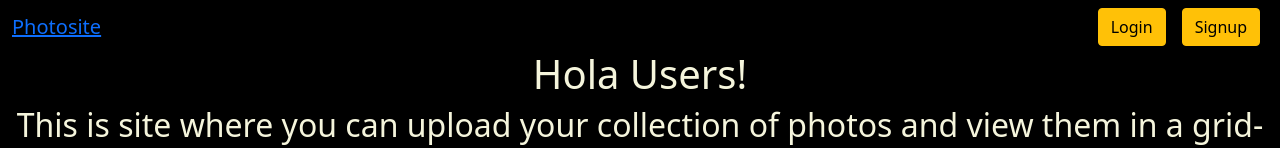
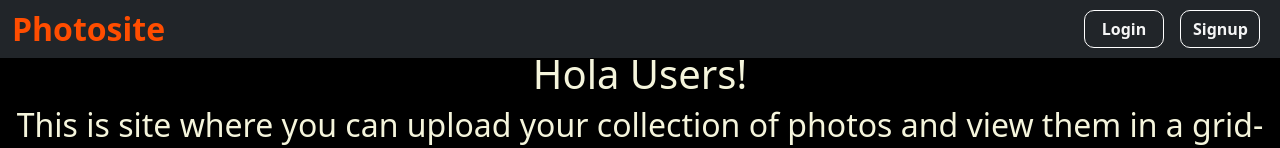
Before and after one commit to RhutvijChiplunkar/Photosite, a React (Create React App) app: page / in a window 1280 px wide. Shown: the top 148 px of the page. Built offline with nearby package versions, Linux system fonts and the light colour scheme; no server answers; the database is empty.

Commit message:
Changes made in navbar

```diff
--- a/src/comps/Navbar/Navbar.css
+++ b/src/comps/Navbar/Navbar.css
@@ -1,4 +1,14 @@
 /* navbar */
+.title{
+  color: #ff4d00;
+  font-weight: bold;
+  font-size: 2rem;
+  text-decoration: none;
+}
+
+.title:hover{
+  color: #ff4d00;
+}
 
 .nav-bar{
   position: absolute;
@@ -10,7 +20,25 @@
   position: absolute;
   height: 6%;
 }
-ul{
+.navbar-all .btn{
+  background-color: transparent;
+  color: whitesmoke;
+  border-color: white;
+  width: auto;
+  font-weight: bold;
+  border-radius: 10px;
+  width: 80px;
+}
+.navbar-all .btn:hover{
+  background-color: whitesmoke;
+  color: black;
+  border: whitesmoke;
+  width: auto;
+  font-weight: bolder;
+  border-radius: 15px;
+  width: 80px;
+}
+/* ul{
   float: right;
 }
 .nav-bar .main{
@@ -45,7 +73,7 @@ ul{
 .nav-bar button:active{
   background-color: white;;
   color:black;
-}
+} */
 
 #a{
   color: black;
--- a/src/comps/Navbar/Navbar.js
+++ b/src/comps/Navbar/Navbar.js
@@ -5,21 +5,15 @@ import { Navbar, Nav, Container, Button } from "react-bootstrap";
 
 const Navb = () => {
   return (
-    /*     <div className="nav-bar">
-          <Link className="main" to="/">Photosite</Link>
-          <Link to="/login"><button>Login</button></Link>
-          <Link to="/signup"><button>Sign Up</button></Link>
-        </div> */
-
     <div className="navbar-all">
-      <Navbar id="a" fixed="top" collapseOnSelect expand="lg" /* bg="dark" variant="dark" */ className="py-0" >
+      <Navbar id="a" fixed="top" collapseOnSelect expand="lg" bg="dark" variant="dark" className="py-0" >
         <Container fluid>
-          <Navbar.Brand> <Link className="main" to="/">Photosite</Link></Navbar.Brand>
-          <Nav className="mb-auto">
+          <Navbar.Brand> <Link to="/" className="title">Photosite</Link></Navbar.Brand>
+          <Nav >
           <Navbar.Toggle aria-controls="responsive-navbar-nav" />
           <Navbar.Collapse id="responsive-navbar-nav">
-            <Nav.Link href="/login" ><Button className="ms-0 btn btn-warning">Login</Button></Nav.Link>
-            <Nav.Link href="/signup" ><Button className="ms-0 btn btn-warning ">Signup</Button></Nav.Link>
+            <Nav.Link href="/login" ><Button className="btn">Login</Button></Nav.Link>
+            <Nav.Link href="/signup" ><Button className="btn">Signup</Button></Nav.Link>
           </Navbar.Collapse>
           </Nav>
         </Container>
```
